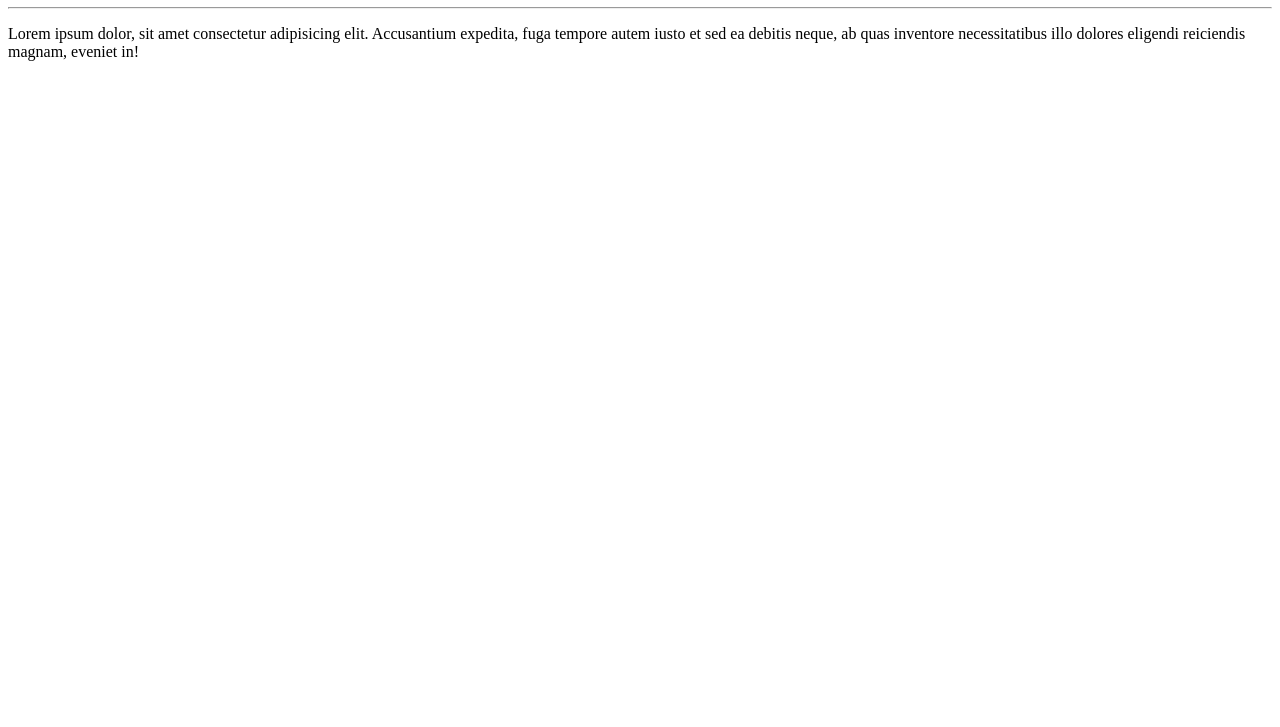
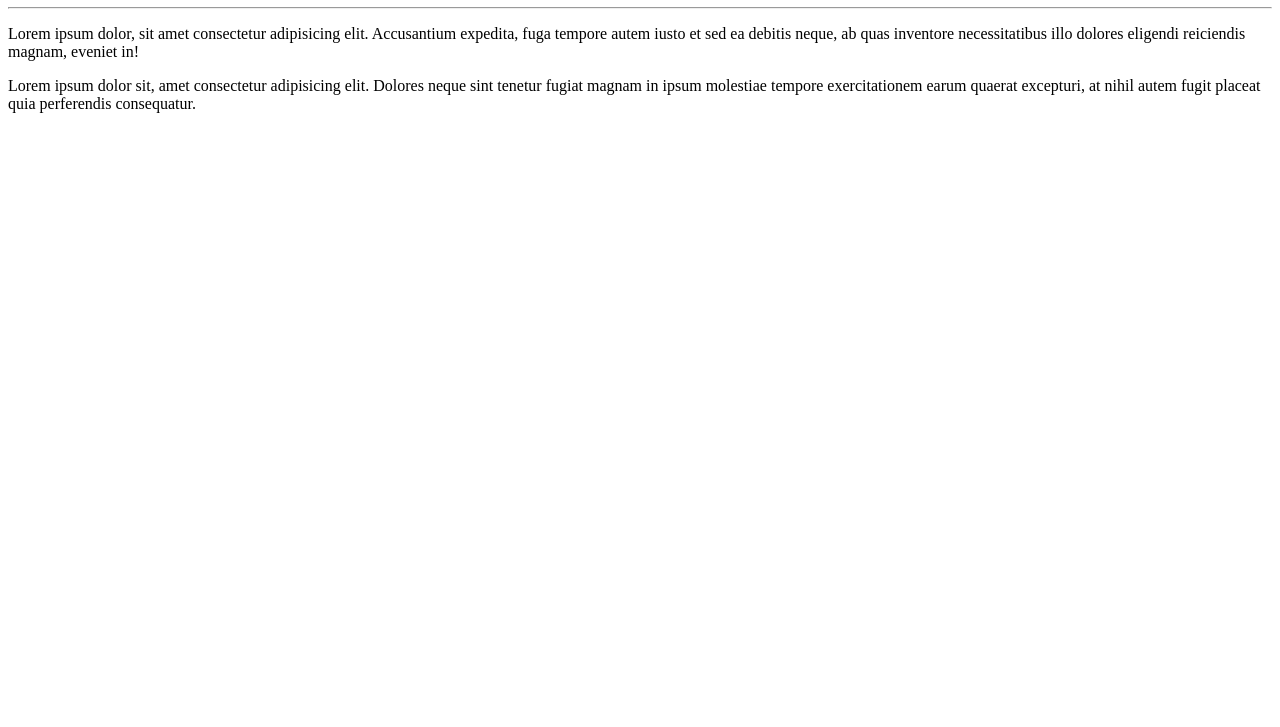
Before and after one commit to ezequielsousa/Ola-Mundo, a plain HTML site: page site-exemplo/index.html in a window 1280 px wide. Shown: the part 73-800 px from the top of the page. Drawn offline with Linux system fonts and the light colour scheme.

Commit message:
Adicionei um parágrafo
parágrafo adicionado

```diff
--- a/site-exemplo/index.html
+++ b/site-exemplo/index.html
@@ -12,5 +12,8 @@
     <p>Lorem ipsum dolor, sit amet consectetur adipisicing elit.
     Accusantium expedita, fuga tempore autem iusto et sed ea debitis neque,
     ab quas inventore necessitatibus illo dolores eligendi reiciendis magnam, eveniet in!</p>
+    <p>Lorem ipsum dolor sit, amet consectetur adipisicing elit. Dolores neque sint tenetur fugiat
+    magnam in ipsum molestiae tempore exercitationem earum quaerat excepturi, at nihil autem fugit
+    placeat quia perferendis consequatur.</p>
 </body>
 </html>
```
